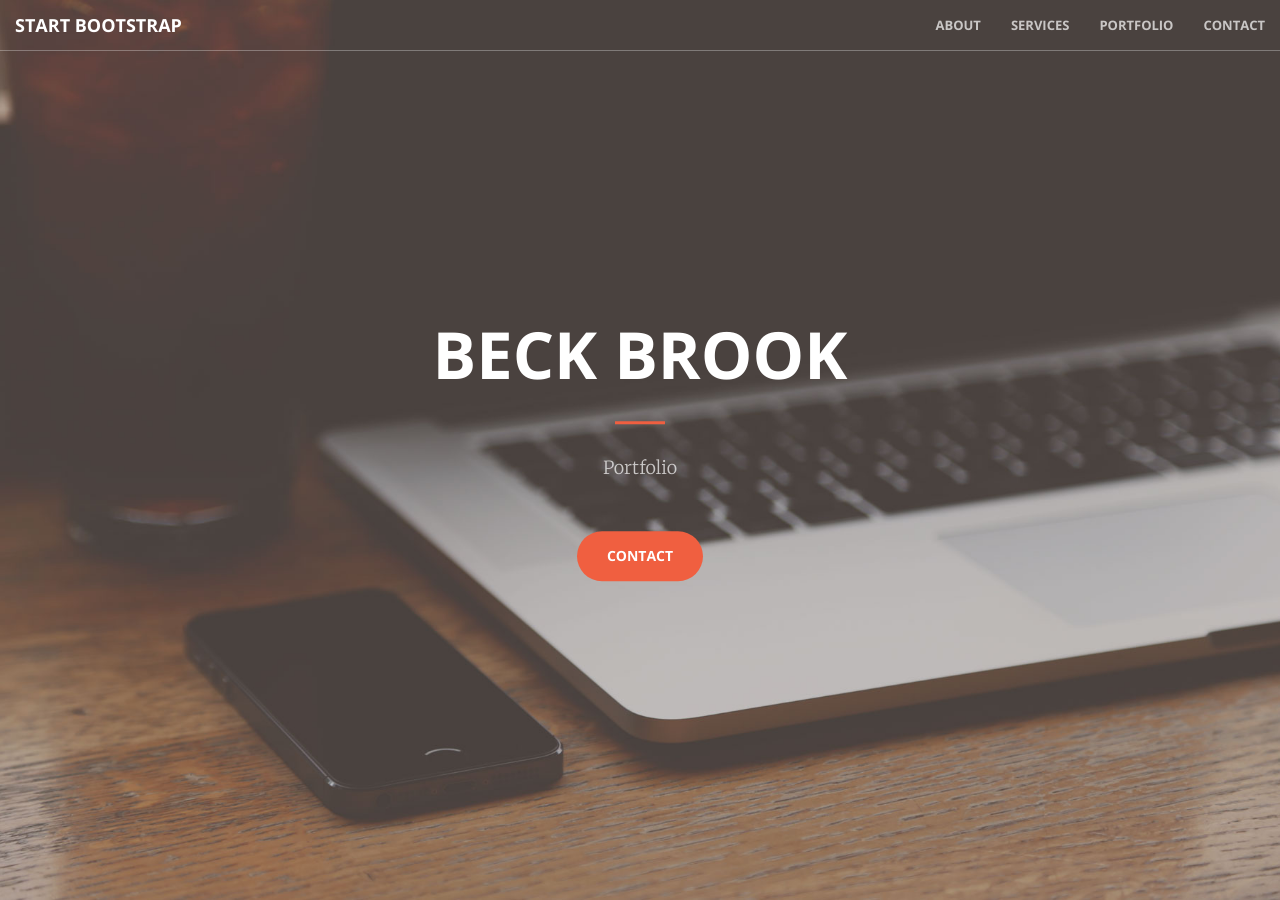
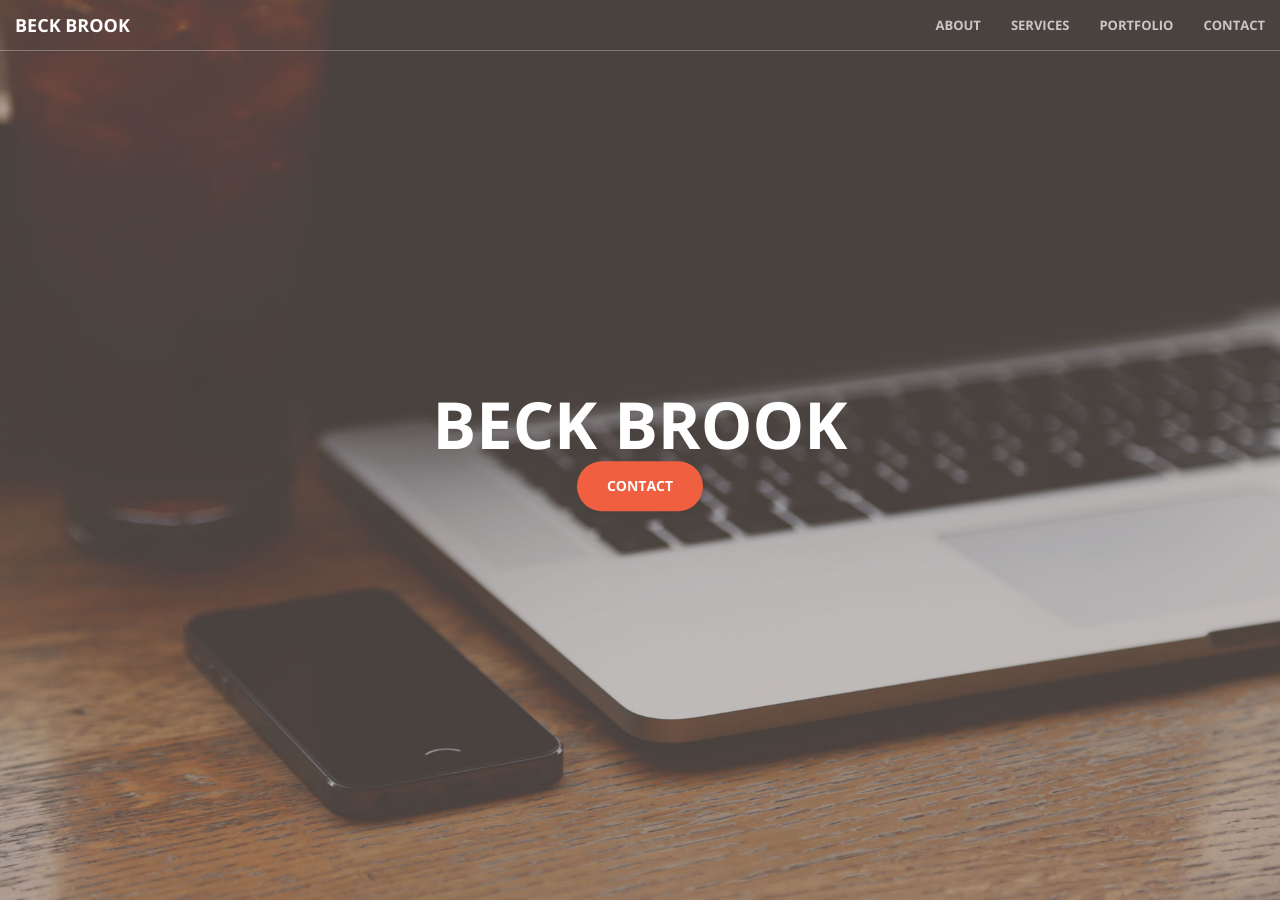
Before and after one commit to BeckBrook/site, a Jekyll site: the page built from index.html, in a window 1280 px wide and 900 px high. Built offline with Jekyll 4.4.1, drawn with Linux system fonts in a browser that asks for light colours.

Commit message:
changement ordre

```diff
--- a/_includes/head.html
+++ b/_includes/head.html
@@ -6,7 +6,7 @@
     <meta name="description" content="">
     <meta name="author" content="">
 
-    <title>Creative - Start Bootstrap Theme</title>
+    <title>Beck Brook</title>
 
     <!-- Bootstrap Core CSS -->
     <link rel="stylesheet" href="css/bootstrap.min.css" type="text/css">
--- a/_includes/header.html
+++ b/_includes/header.html
@@ -2,8 +2,7 @@
     <div class="header-content">
         <div class="header-content-inner">
             <h1>Beck Brook</h1>
-            <hr>
-            <p>Portfolio</p>
+
             <a href="#about" class="btn btn-primary btn-xl page-scroll">Contact</a>
         </div>
     </div>
--- a/_includes/nav.html
+++ b/_includes/nav.html
@@ -8,7 +8,7 @@
                 <span class="icon-bar"></span>
                 <span class="icon-bar"></span>
             </button>
-            <a class="navbar-brand page-scroll" href="#page-top">Start Bootstrap</a>
+            <a class="navbar-brand page-scroll" href="#page-top">Beck Brook</a>
         </div>
 
         <!-- Collect the nav links, forms, and other content for toggling -->
--- a/_layouts/front.html
+++ b/_layouts/front.html
@@ -7,8 +7,8 @@
   {% include nav.html %}
   {% include header.html %}
   {% include call-to-action.html %}
+  {% include portfolio.html %}
   {% include services.html %}
-  {% include portfolio.html %}
   {% include aside.html %}
   {% include contact.html %}
   {% include scripts.html %}
```
